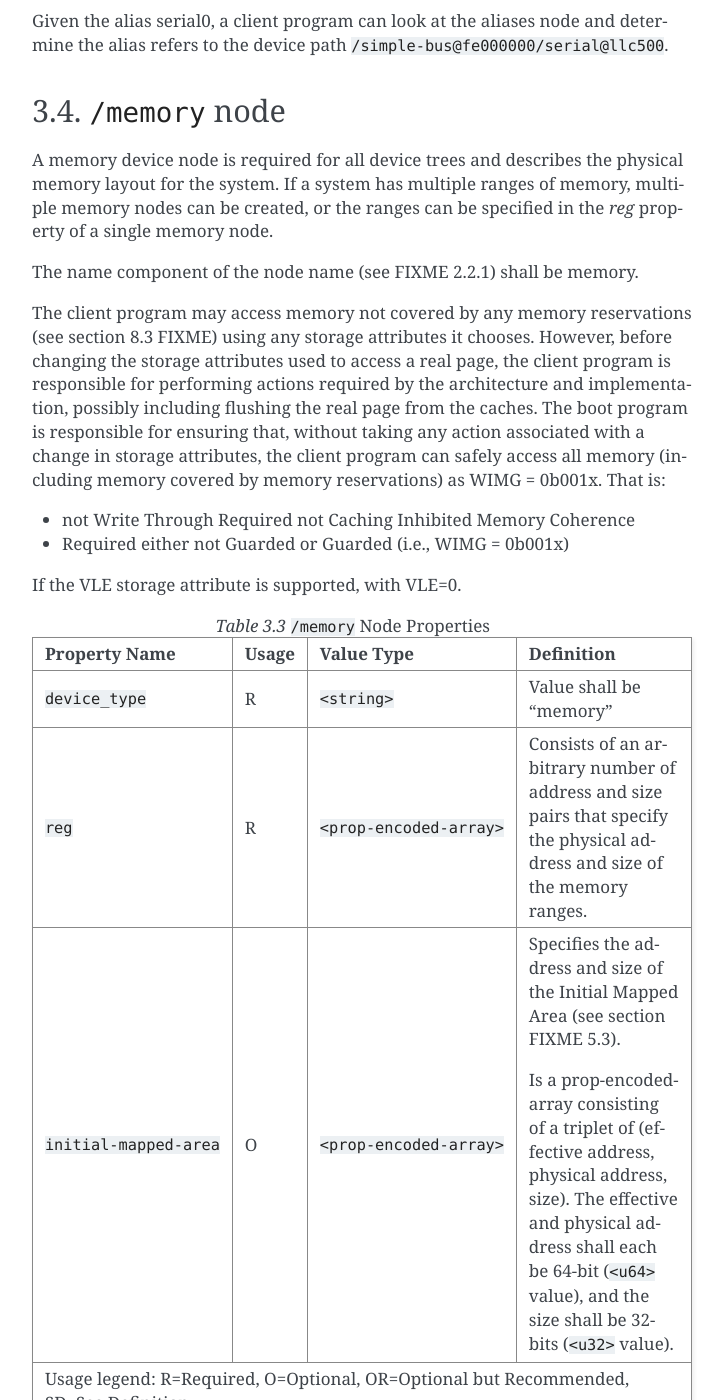
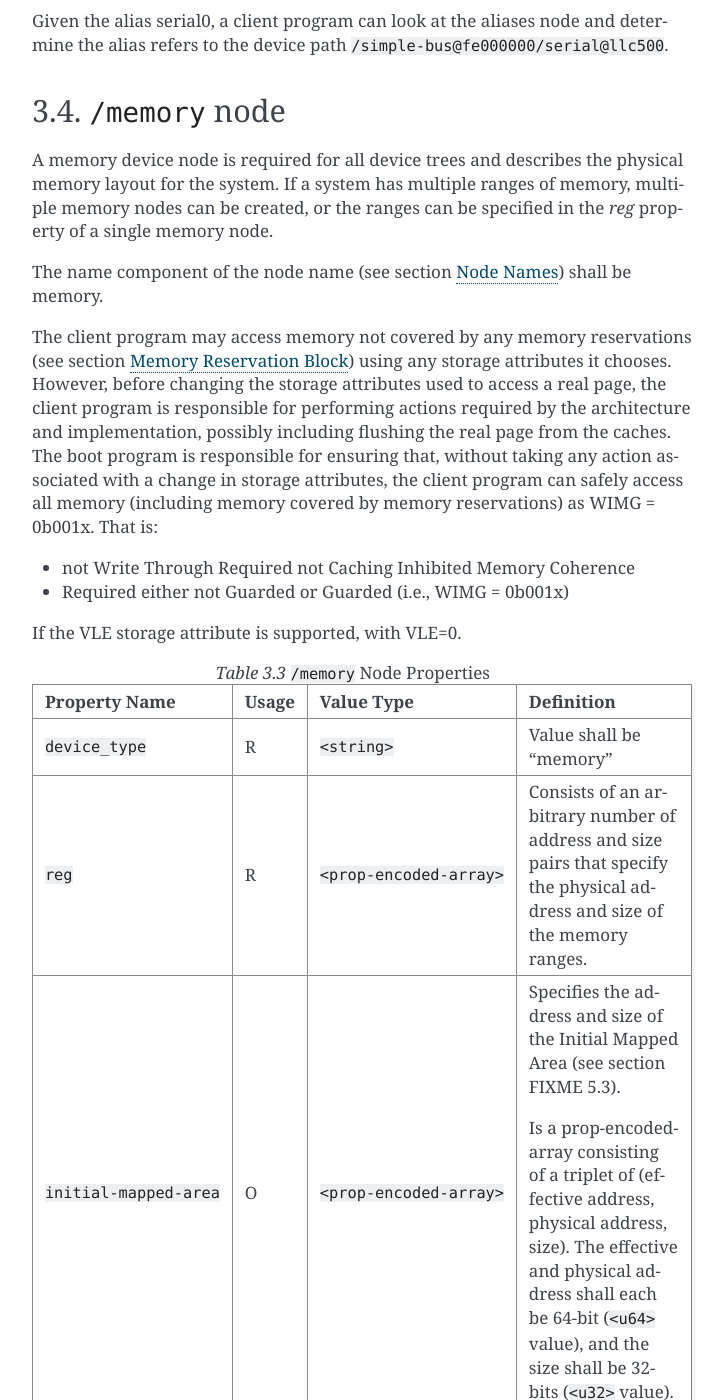
Before and after one commit to devicetree-org/devicetree-specification, a Sphinx documentation site: the page built from source/devicenodes.rst, in a window 1280 px wide and 1400 px high, scrolled down 2261 px. Shown: the whole window, without its empty margins (388-1112 px from the left). Built offline with Sphinx 7.4.7, drawn with Linux system fonts in a browser that asks for light colours; some of the changed text lies outside the part shown.

Commit message:
Fix section references
This fixes all section references except for a few referring to removed
chapters.

We can't use reST implicit section hyperlinks because those don't work
across files, so we have to use the sphinx style which requires manually
adding section labels.

The appendices are using the same section numbering instead of A, B, C,
etc. That doesn't appear to be supported by the toolchain AFAICT.

Signed-off-by: Rob Herring <robh@kernel.org>

```diff
--- a/source/devicenodes.rst
+++ b/source/devicenodes.rst
@@ -1,3 +1,5 @@
+.. _chapter-device-node-requirements:
+
 Device Node Requirements
 ========================
 
@@ -49,7 +51,9 @@ are descendants. The full path to the root node is ``/``.
    Usage legend: R=Required, O=Optional, OR=Optional but Recommended, SD=See Definition
    ===========================================================================================
 
-.. note:: All other standard properties (section FIXME 2.3) are allowed but are optional.
+.. note:: All other standard properties (section
+   :ref:`sect-standard-properties`) are allowed but are optional.
+
 
 ``/aliases`` node
 -----------------
@@ -106,17 +110,19 @@ physical memory layout for the system. If a system has multiple ranges
 of memory, multiple memory nodes can be created, or the ranges can be
 specified in the *reg* property of a single memory node.
 
-The name component of the node name (see FIXME 2.2.1) shall be memory.
+The name component of the node name (see section :ref:`sect-node-names`)
+shall be memory.
 
 The client program may access memory not covered by any memory
-reservations (see section 8.3 FIXME) using any storage attributes it chooses.
-However, before changing the storage attributes used to access a real
-page, the client program is responsible for performing actions required
-by the architecture and implementation, possibly including flushing the
-real page from the caches. The boot program is responsible for ensuring
-that, without taking any action associated with a change in storage
-attributes, the client program can safely access all memory (including
-memory covered by memory reservations) as WIMG = 0b001x. That is:
+reservations (see section :ref:`sect-fdt-memory-reservation-block`)
+using any storage attributes it chooses. However, before changing the
+storage attributes used to access a real page, the client program is
+responsible for performing actions required by the architecture and
+implementation, possibly including flushing the real page from the
+caches. The boot program is responsible for ensuring that, without
+taking any action associated with a change in storage attributes, the
+client program can safely access all memory (including memory covered by
+memory reservations) as WIMG = 0b001x. That is:
 
 -  not Write Through Required not Caching Inhibited Memory Coherence
 
@@ -145,7 +151,9 @@ If the VLE storage attribute is supported, with VLE=0.
    Usage legend: R=Required, O=Optional, OR=Optional but Recommended, SD=See Definition
    =======================================================================================================
 
-.. note:: All other standard properties (section FIXME 2.3) are allowed but are optional.
+.. note:: All other standard properties (section
+   :ref:`sect-standard-properties`) are allowed but are optional.
+
 
 **Example**
 
@@ -194,7 +202,7 @@ The ``/chosen`` node does not represent a real device in the system but
 describes parameters chosen or specified by the system firmware at run
 time. It shall be a child of the root node.
 
-The node name (see FIXME 2.2.1) shall be ``/chosen``.
+The node name (see :ref:`sect-node-names`) shall be ``/chosen``.
 
 .. tabularcolumns:: l c l J
 .. table:: ``/chosen`` Node Properties
@@ -222,7 +230,9 @@ The node name (see FIXME 2.2.1) shall be ``/chosen``.
    Usage legend: R=Required, O=Optional, OR=Optional but Recommended, SD=See Definition
    ===================================================================================================
 
-.. note:: All other standard properties (section FIXME 2.3) are allowed but are optional.
+.. note:: All other standard properties (section
+   :ref:`sect-standard-properties`) are allowed but are optional.
+
 
 **Example**
 
@@ -245,7 +255,7 @@ A cpus node is required for all device trees. It does not represent a
 real device in the system, but acts as a container for child cpu nodes
 which represent the systems CPUs.
 
-The node name (see FIXME 2.2.1) shall be cpus.
+The node name (see :ref:`sect-node-names`) shall be cpus.
 
 .. tabularcolumns:: l c l J
 .. table:: ``/cpus`` Node Properties
@@ -262,12 +272,16 @@ The node name (see FIXME 2.2.1) shall be cpus.
    Usage legend: R=Required, O=Optional, OR=Optional but Recommended, SD=See Definition
    ===================================================================================================
 
-.. note:: All other standard properties (section FIXME 2.3) are allowed but are optional.
+.. note:: All other standard properties (section
+   :ref:`sect-standard-properties`) are allowed but are optional.
+
 
 The cpus node may contain properties that are common across CPU nodes.
-See section FIXME 3.7 for details.
+See section :ref:`sect-cpus-cpu-node-properties` for details.
 
-For an example, see section FIXME 3.7.4.
+For an example, see section :ref:`sect-cpu-node-example`.
+
+.. _sect-cpus-cpu-node-properties:
 
 /cpus/cpu* Node Properties
 --------------------------
@@ -291,7 +305,8 @@ CPU node, but if an expected property is not found then it should look
 at the parent cpus node. This results in a less verbose representation
 of properties which are identical across all CPUs.
 
-The node name for every cpu node (see FIXME 2.2.1) should be cpu.
+The node name for every cpu node (see :ref:`sect-node-names`) should be
+cpu.
 
 General Properties of /cpus/cpu* nodes
 ~~~~~~~~~~~~~~~~~~~~~~~~~~~~~~~~~~~~~~
@@ -423,7 +438,9 @@ specific applicable detail.
    Usage legend: R=Required, O=Optional, OR=Optional but Recommended, SD=See Definition
    ===================================================================================================
 
-.. note:: All other standard properties (section FIXME 2.3) are allowed but are optional.
+.. note:: All other standard properties (section
+   :ref:`sect-standard-properties`) are allowed but are optional.
+
 
 .. tabularcolumns:: l c l J
 .. table:: ``/cpus/cpu*`` Node Power ISA Properties
@@ -474,7 +491,9 @@ specific applicable detail.
    Usage legend: R=Required, O=Optional, OR=Optional but Recommended, SD=See Definition
    =========================================================================================================
 
-.. note:: All other standard properties (section FIXME 2.3) are allowed but are optional.
+.. note:: All other standard properties (section
+   :ref:`sect-standard-properties`) are allowed but are optional.
+
 
 Older versions of device trees may be encountered that contain a
 bus-frequency property on CPU nodes. For compatibility, a client-program
@@ -523,7 +542,9 @@ buffer in the processor’s MMU.
    Usage legend: R=Required, O=Optional, OR=Optional but Recommended, SD=See Definition
    ===================================================================================================
 
-.. note:: All other standard properties (section FIXME 2.3) are allowed but are optional.
+.. note:: All other standard properties (section
+   :ref:`sect-standard-properties`) are allowed but are optional.
+
 
 Internal (L1) Cache Properties
 ~~~~~~~~~~~~~~~~~~~~~~~~~~~~~~
@@ -583,11 +604,13 @@ The following properties of a cpu node describe the processor’s internal
    ``next-level-cache``    SD    ``<phandle>``         If present, indicates that another level of
                                                        cache exists. The value is the phandle of the
                                                        next level of cache. The phandle value type is
-                                                       fully described in section FIXME 2.3.3.
+                                                       fully described in section :ref:`sect-standard-properties-phandle`.
    Usage legend: R=Required, O=Optional, OR=Optional but Recommended, SD=See Definition
    ===================================================================================================
 
-.. note:: All other standard properties (section FIXME 2.3) are allowed but are optional.
+.. note:: All other standard properties (section
+   :ref:`sect-standard-properties`) are allowed but are optional.
+
 
 Older versions of device trees may be encountered that contain a
 deprecated form of the next-level-cache property called l2-cache. For
@@ -595,7 +618,10 @@ compatibility, a client-program may wish to support l2-cache if a
 next-level-cache property is not present. The meaning and use of the two
 properties is identical.
 
-**Example**
+.. _sect-cpu-node-example:
+
+Example
+~~~~~~~
 
 Here is an example of a cpus node with one child cpu node:
 
@@ -652,9 +678,12 @@ Table 3-9. The L1 cache properties are described in Table 3-8.
    Usage legend: R=Required, O=Optional, OR=Optional but Recommended, SD=See Definition
    ===================================================================================================
 
-.. note:: All other standard properties (section FIXME 2.3) are allowed but are optional.
+.. note:: All other standard properties (section
+   :ref:`sect-standard-properties`) are allowed but are optional.
 
-**Example**
+
+Example
+~~~~~~~
 
 See the following example of a device tree representation of two CPUs,
 each with their own on-chip L2 and a shared L3.
--- a/source/source-language.rst
+++ b/source/source-language.rst
@@ -1,4 +1,6 @@
-Appendix A Device Tree Source Format (version 1)
+.. _chapter-devicetree-source-format:
+
+Device Tree Source Format (version 1)
 ================================================
 
 The Device Tree Source (DTS) format is a textual representation of a
```
Also changed, not shown: source/device-bindings.rst (+27 -14 lines), source/devicetree-basics.rst (+28 -9 lines), source/flattened-format.rst (+20 -8 lines), source/introduction.rst (+13 -15 lines).
